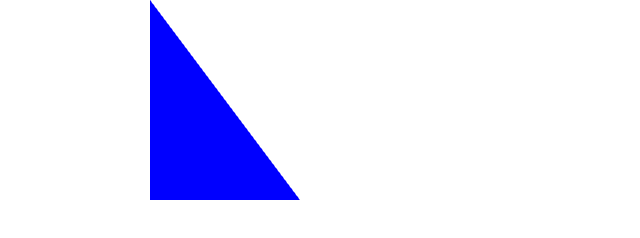
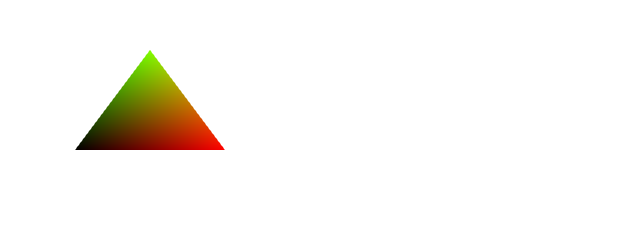
Before and after one commit to xiaoFeng5210/Visualization, a plain HTML site: page webgl/demo/webgl-demo.html in a window 1280 px wide. Shown: the whole page, without its empty margins (0-640 px from the left). Drawn offline with Linux system fonts and the light colour scheme.

Commit message:
varying线性传递

```diff
--- a/webgl/demo/webgl-demo.html
+++ b/webgl/demo/webgl-demo.html
@@ -18,19 +18,25 @@
       const gl = canvas.getContext("webgl");
       // 创建顶点着色器和片元着色器
       const vertex = `
+
 attribute vec2 position;
+varying vec3 color;
 
 void main() {
   gl_PointSize = 1.0;
-        gl_Position = vec4(position, 1.0, 1.0);
+  color = vec3(0.5 + position * 0.5, 0.0);
+  gl_Position = vec4(position * 0.5, 1.0, 1.0);
 }
       `;
 
       const fragment = `
+
 precision mediump float;
+varying vec3 color;
+
 void main()
 {
-        gl_FragColor = vec4(0.0, 0.0, 1.0, 1.0);
+  gl_FragColor = vec4(color, 1.0);
 }
       `;
       // 分别创建成shader对象
@@ -51,7 +57,7 @@
       gl.useProgram(program);
 
       //定义一个类型化数组
-      const points = new Float32Array([0, -1, 0, 1, 1, -1]);
+      const points = new Float32Array([-1, -1, 0, 1, 1, -1]);
       // 将定义好的数据写入webgl缓冲区
       const bufferId = gl.createBuffer();
       gl.bindBuffer(gl.ARRAY_BUFFER, bufferId);
```
Lines whose indentation alone changed are shown as unchanged.
